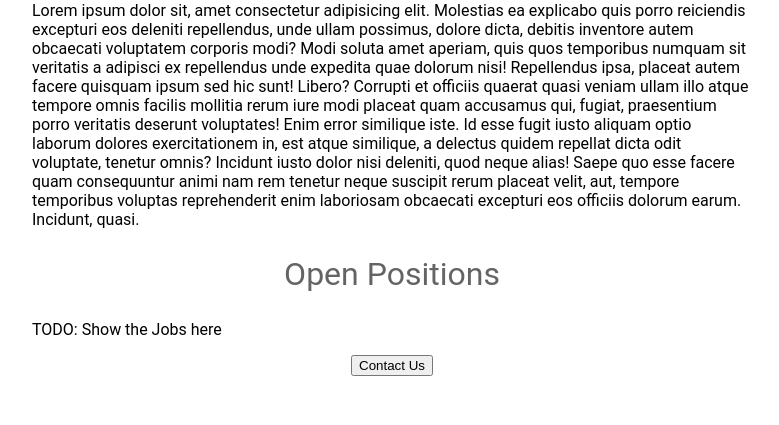
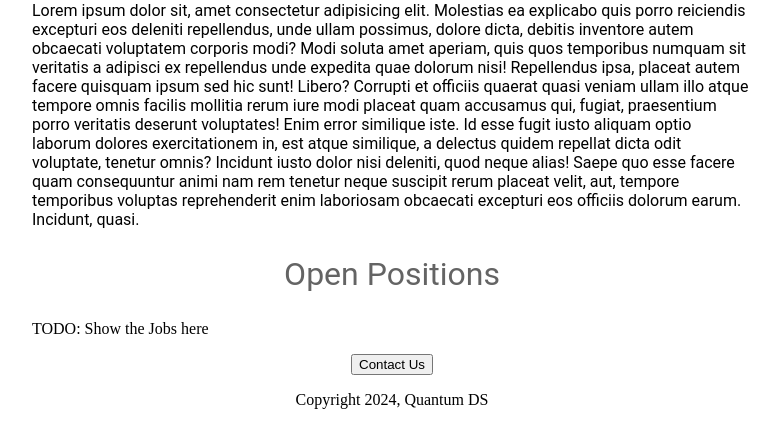
Before and after one commit to Moiz-25/mini-flask, a Flask app: page / in a window 1280 px wide. Shown: the part 535-960 px from the top of the page, without its empty margins (248-1027 px from the left). Before the commit the page ends 911 px from the top, so only its background shows below. Run offline with Flask 3, Linux system fonts and the light colour scheme.

Commit message:
Applied and Updated HTML, and CSS

```diff
--- a/templates/home.html
+++ b/templates/home.html
@@ -20,7 +20,7 @@
         font-weight: normal;
       }
 
-      p {
+      .bodytext {
         font-family: Roboto;
         color: rgb(80)80, 80);
 
@@ -42,7 +42,7 @@
     <h1>Quantum DS</h1>
     <img id='banner' src="static/banner.jpg" alt='Do something great banner' height=320px>
     <h2>About Quantum DS</h2>
-    <p>Lorem ipsum dolor sit, amet consectetur adipisicing elit. Molestias ea explicabo quis porro reiciendis excepturi eos deleniti repellendus, unde ullam possimus, dolore dicta, debitis inventore autem obcaecati voluptatem corporis modi?
+    <p class="bodytext">Lorem ipsum dolor sit, amet consectetur adipisicing elit. Molestias ea explicabo quis porro reiciendis excepturi eos deleniti repellendus, unde ullam possimus, dolore dicta, debitis inventore autem obcaecati voluptatem corporis modi?
     Modi soluta amet aperiam, quis quos temporibus numquam sit veritatis a adipisci ex repellendus unde expedita quae dolorum nisi! Repellendus ipsa, placeat autem facere quisquam ipsum sed hic sunt! Libero?
     Corrupti et officiis quaerat quasi veniam ullam illo atque tempore omnis facilis mollitia rerum iure modi placeat quam accusamus qui, fugiat, praesentium porro veritatis deserunt voluptates! Enim error similique iste.
     Id esse fugit iusto aliquam optio laborum dolores exercitationem in, est atque similique, a delectus quidem repellat dicta odit voluptate, tenetur omnis? Incidunt iusto dolor nisi deleniti, quod neque alias!
@@ -52,6 +52,7 @@
     </div>
     <div style="text-align: center;">
       <button>Contact Us</button>
+      <p>Copyright 2024, Quantum DS</p>
     </div>
   </body>
 </html>
```
